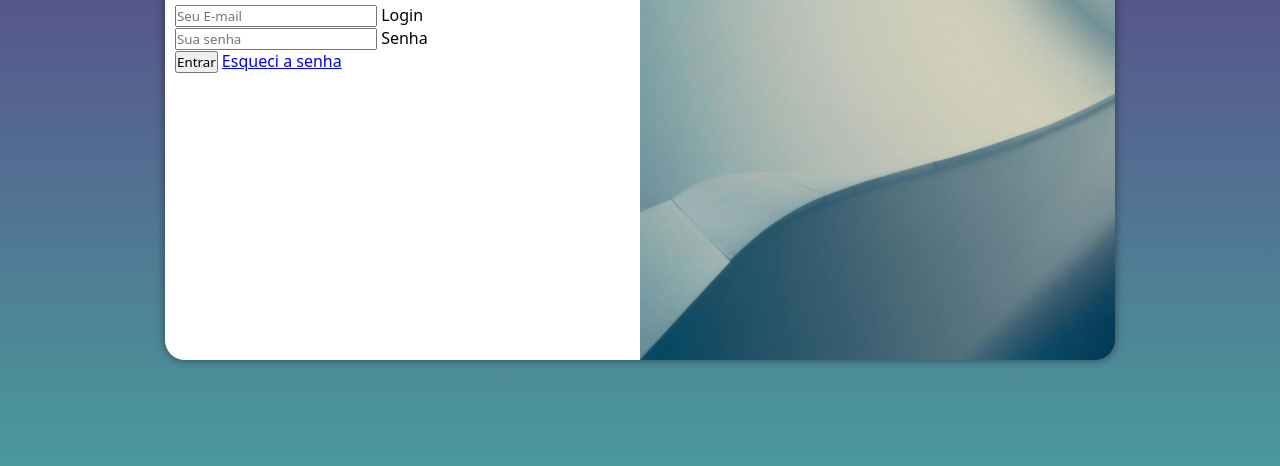
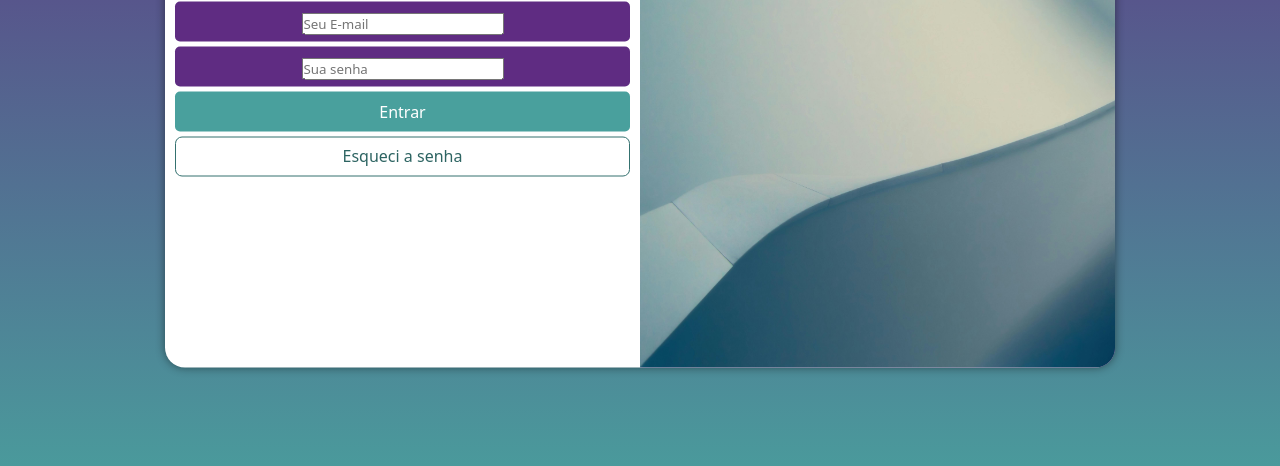
Before and after one commit to Daguilajairo/Projeto-Login, a plain HTML site: page index.html in a window 1280 px wide. Shown: the part 290-756 px from the top of the page. Drawn offline with Linux system fonts and the light colour scheme.

Commit message:
formatação do formulario

```diff
--- a/estilos/style.css
+++ b/estilos/style.css
@@ -28,7 +28,7 @@ main{
 section#login{
     background-color: white;
     width: 250px;
-    height: 500px;
+    height: 515px;
     border-radius: 20px;
     position: absolute;
     top: 50%;
@@ -64,3 +64,58 @@ div#formulario > h1 {
 div#formulario > p{
     font-size: 0.8em;
 }
+
+form > div.campo {
+    background-color: #5f2c82 ;
+    width: 100%;
+    display: block;
+    height: 40px;
+    border-radius: 5px;
+    margin: 5px 0px;
+    text-align: center;
+    padding: 10px;
+
+}
+
+div.campo > label{
+display: none;
+}
+
+
+
+form > input[type=submit]{
+    display: block;
+    font-size: 1em;
+    width: 100%;
+    height: 40px;
+    background-color:#49a09d ;
+    color: white;
+    border: none;
+    border-radius: 5px;
+    cursor: pointer;
+}
+form > input[type=submit]:hover{
+    background-color: #285655;
+}
+
+form > a.botao{
+    display: block;
+    text-align: center;
+    font-size: 1em;
+    padding-top: 7px;
+    margin-top: 5px;
+    width: 100%;
+    height: 40px;
+    color: #2d6462;
+    background-color: white;
+    border:  1px solid #34716f;
+    border-radius: 7px;
+    text-decoration: none;
+
+
+}
+
+form > a.botao:hover{
+    background-color: #265150;
+
+}
--- a/index.html
+++ b/index.html
@@ -32,7 +32,7 @@
                         <label for="isenha">Senha</label>
                     </div>
                     <input type="submit" value="Entrar">
-                    <a href="esqueci.html">Esqueci a senha </a>
+                    <a href="esqueci.html" class="botao">Esqueci a senha </a>
                 </form>
             </div>
         </section>
```
